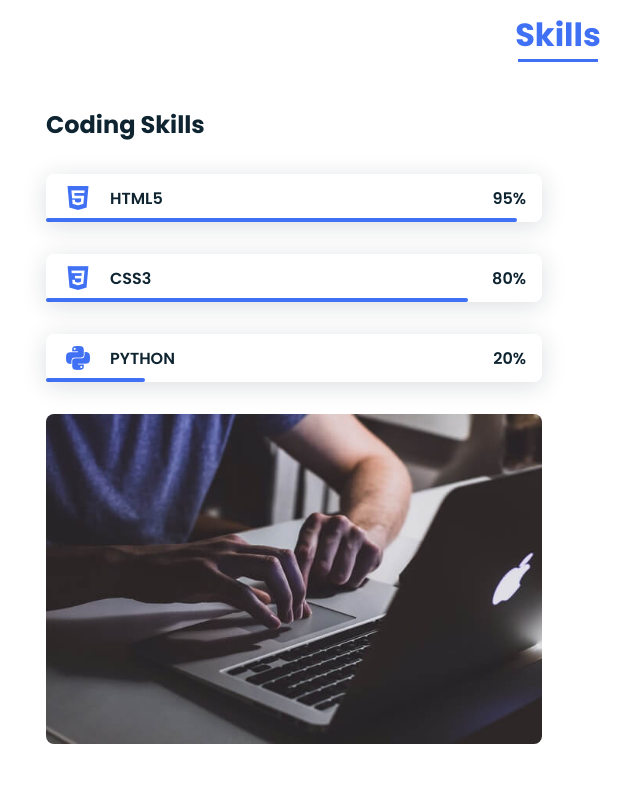
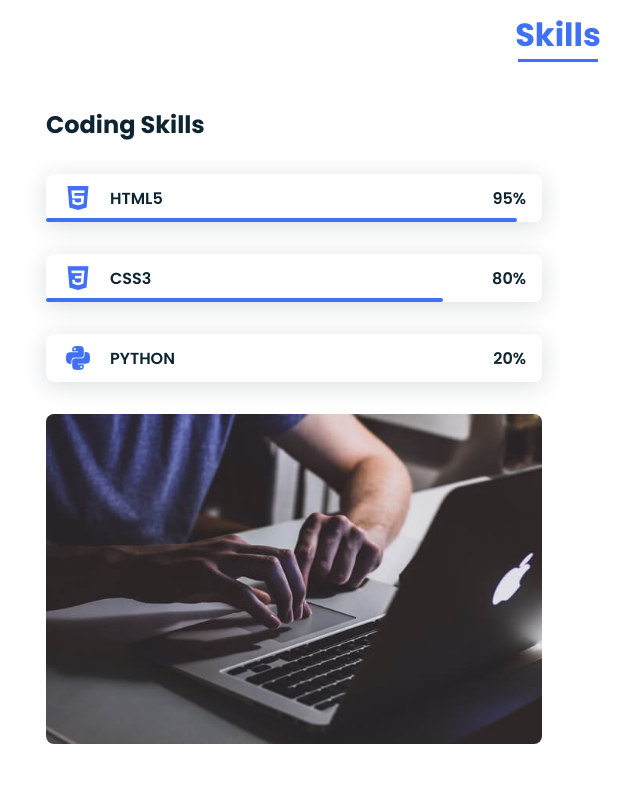
Before and after one commit to thontaxx/portfolio, a plain HTML site: page index.html in a window 1280 px wide. Shown: the part 1487-2285 px from the top of the page, without its empty margins (82-722 px from the left). Drawn offline with nearby package versions, Linux system fonts and the light colour scheme.

Commit message:
Update styles.css

```diff
--- a/assets/css/styles.css
+++ b/assets/css/styles.css
@@ -295,9 +295,9 @@ img{
   width: 95%;
 }
 .skills__css{
-  width: 85%;
+  width: 80%;
 }
-.skills__python{
+.skills__py{
   width: 20%;
 }
 
```
